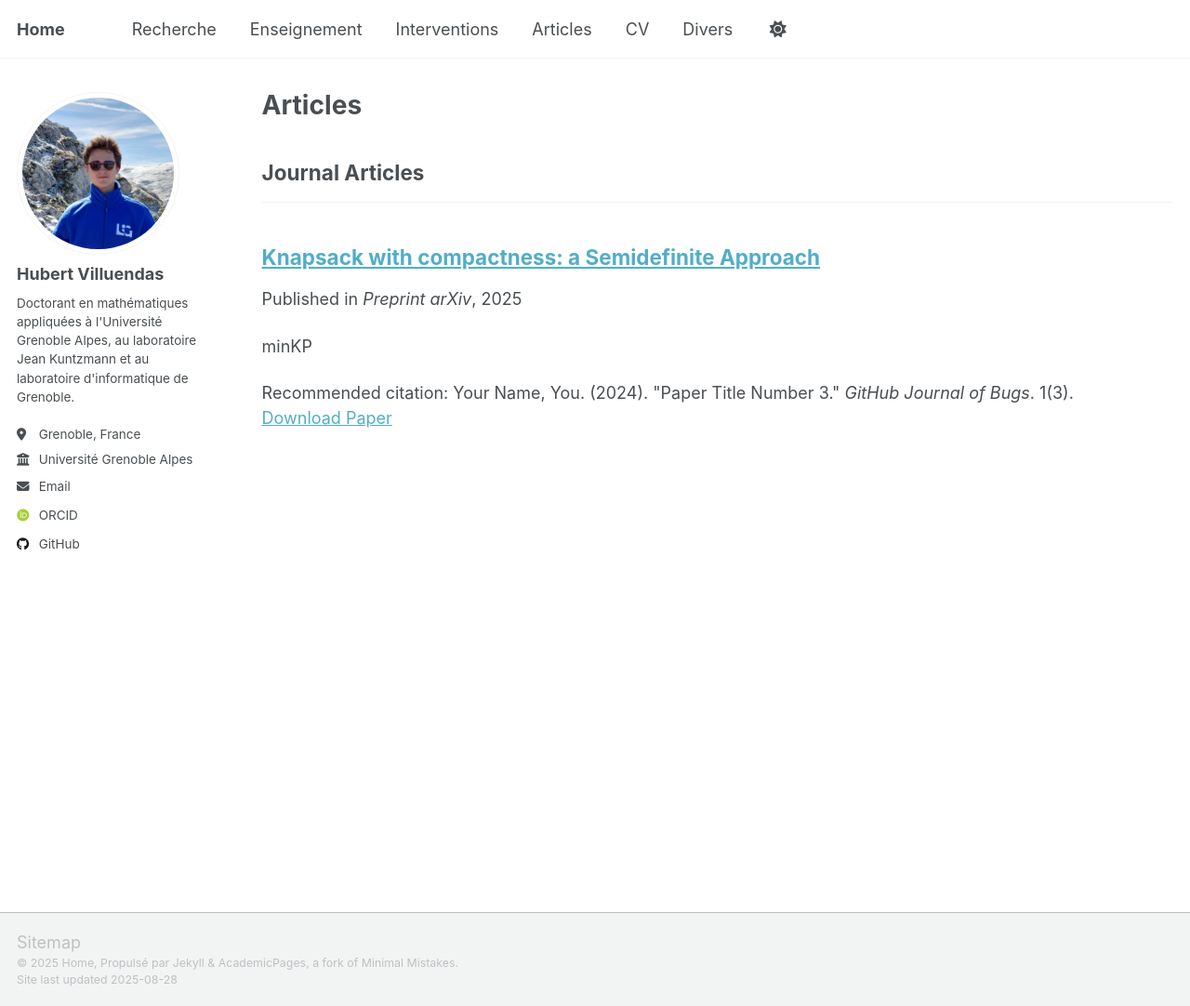
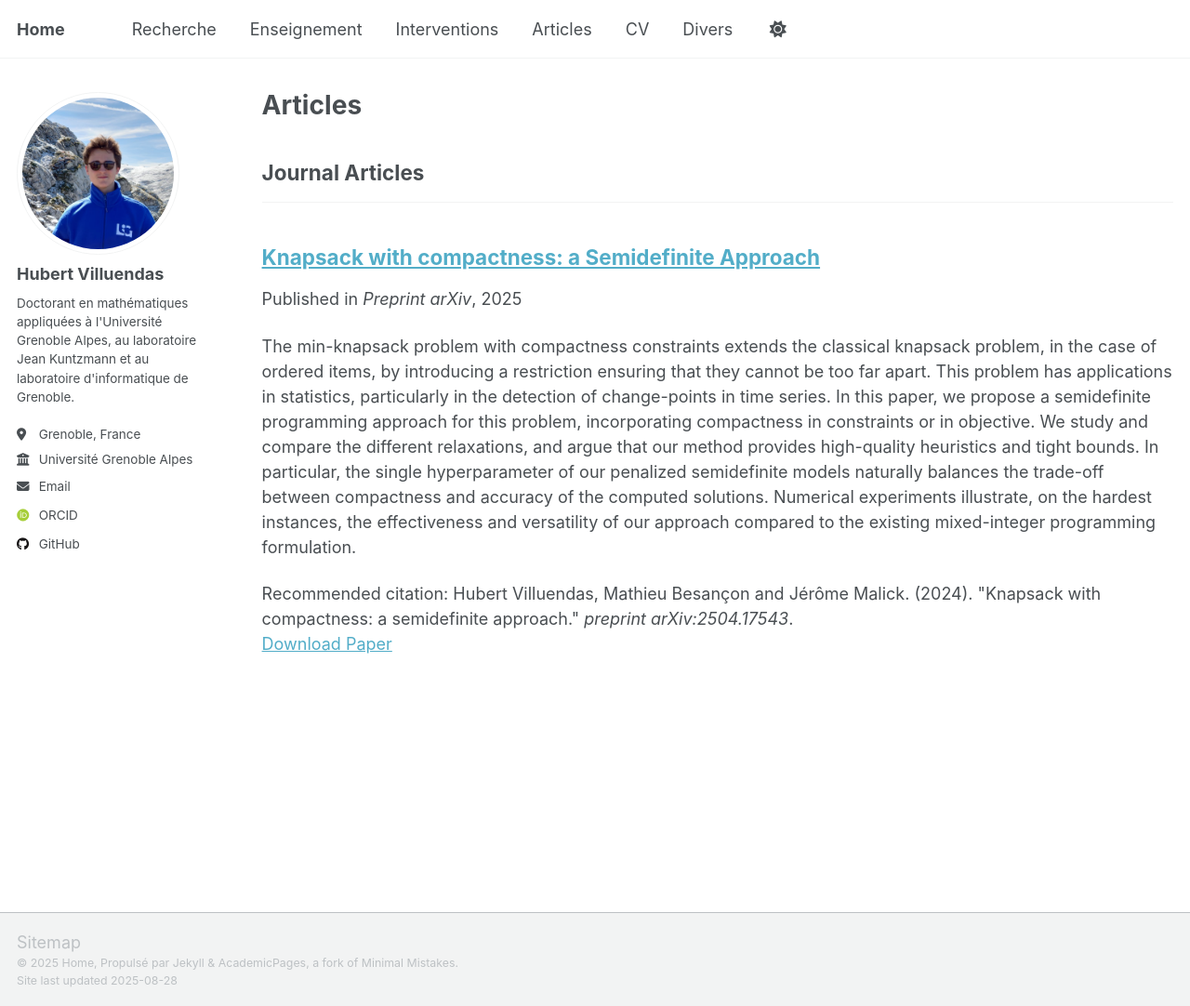
Before and after one commit to HubertVilluendas/hubertvilluendas.github.io, a Jekyll site: the page built from _pages/publications.html, in a window 1280 px wide and 1082 px high. Shown: the whole window at 93% size. Built offline with Jekyll 4.4.1, drawn with Linux system fonts in a browser that asks for light colours; some web fonts are replaced; a script that is not in the unit is left out.

```diff
--- a/_publications/2025-Knapsack_with_compactness_a Semidefinite_Approach.md
+++ b/_publications/2025-Knapsack_with_compactness_a Semidefinite_Approach.md
@@ -3,11 +3,11 @@ title: "Knapsack with compactness: a Semidefinite Approach"
 collection: publications
 category: manuscripts
 permalink: /publication/2025-Knapsack_with_compactness_a Semidefinite_Approach
-excerpt: 'minKP'
+excerpt: 'The min-knapsack problem with compactness constraints extends the classical knapsack problem, in the case of ordered items, by introducing a restriction ensuring that they cannot be too far apart. This problem has applications in statistics, particularly in the detection of change-points in time series. In this paper, we propose a semidefinite programming approach for this problem, incorporating compactness in constraints or in objective. We study and compare the different relaxations, and argue that our method provides high-quality heuristics and tight bounds. In particular, the single hyperparameter of our penalized semidefinite models naturally balances the trade-off between compactness and accuracy of the computed solutions. Numerical experiments illustrate, on the hardest instances, the effectiveness and versatility of our approach compared to the existing mixed-integer programming formulation.'
 date: 2025-02-25
 venue: 'Preprint arXiv'
 paperurl: 'http://hubertvilluendas.github.io/files/MinKPArXiv.pdf'
-citation: 'Your Name, You. (2024). &quot;Paper Title Number 3.&quot; <i>GitHub Journal of Bugs</i>. 1(3).'
+citation: 'Hubert Villuendas, Mathieu Besançon and Jérôme Malick. (2024). &quot;Knapsack with compactness: a semidefinite approach.&quot; <i>preprint arXiv:2504.17543</i>.'
 ---
 
 The min-knapsack problem with compactness constraints extends the classical knapsack problem, in the case of ordered items, by introducing a restriction ensuring that they cannot be too far apart. This problem has applications in statistics, particularly in the detection of change-points in time series. In this paper, we propose a semidefinite programming approach for this problem, incorporating compactness in constraints or in objective. We study and compare the different relaxations, and argue that our method provides high-quality heuristics and tight bounds. In particular, the single hyperparameter of our penalized semidefinite models naturally balances the trade-off between compactness and accuracy of the computed solutions. Numerical experiments illustrate, on the hardest instances, the effectiveness and versatility of our approach compared to the existing mixed-integer programming formulation.
```
Also changed, not shown: _talks/2024-11-20-compactKP-PGMO.md (+1 -0 lines), _talks/2025-02-26-compactKP-ROADEF.md (+1 -0 lines), _talks/2025-07-02-compactKP-MIPWorkshop.md (+1 -0 lines), 9 other files.
